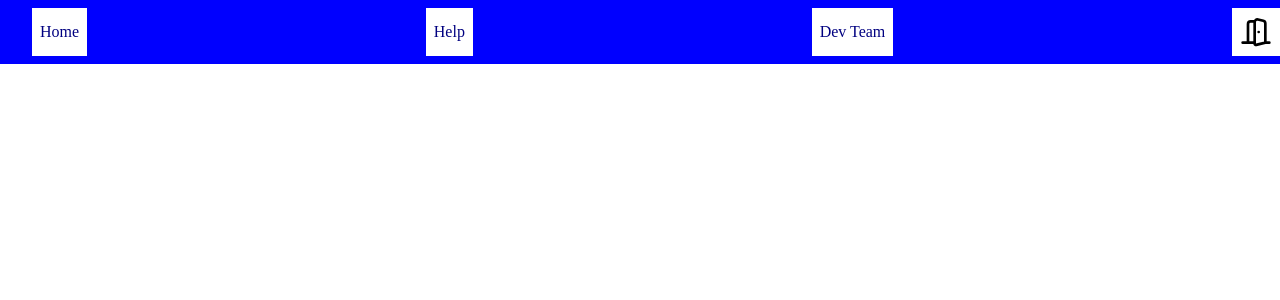
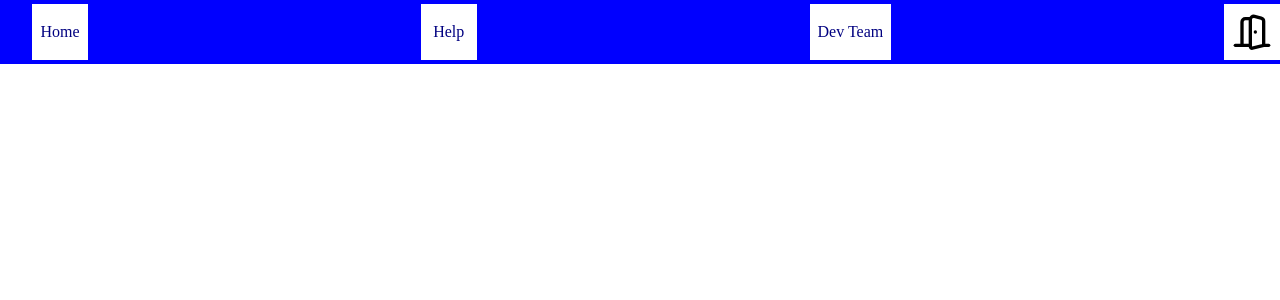
Before and after one commit to UWRF-Development-Team/ACM-Website, a PHP site: page /topBar.html in a window 1280 px wide. Shown: the top 300 px of the page. Run offline with PHP 8.4, Linux system fonts and the light colour scheme.

Commit message:
Makes the help button a little wider

```diff
--- a/topBar.css
+++ b/topBar.css
@@ -17,10 +17,12 @@ a {
     display: flex;
     text-decoration: none;
     align-items: center;
+    justify-content: center;
     color: navy;
     background-color: white;
     margin-left: 2rem;
-    height: 2rem;
+    height: 2.5rem;
+    min-width: 2.5rem;
 }
 
 a:hover {
```
